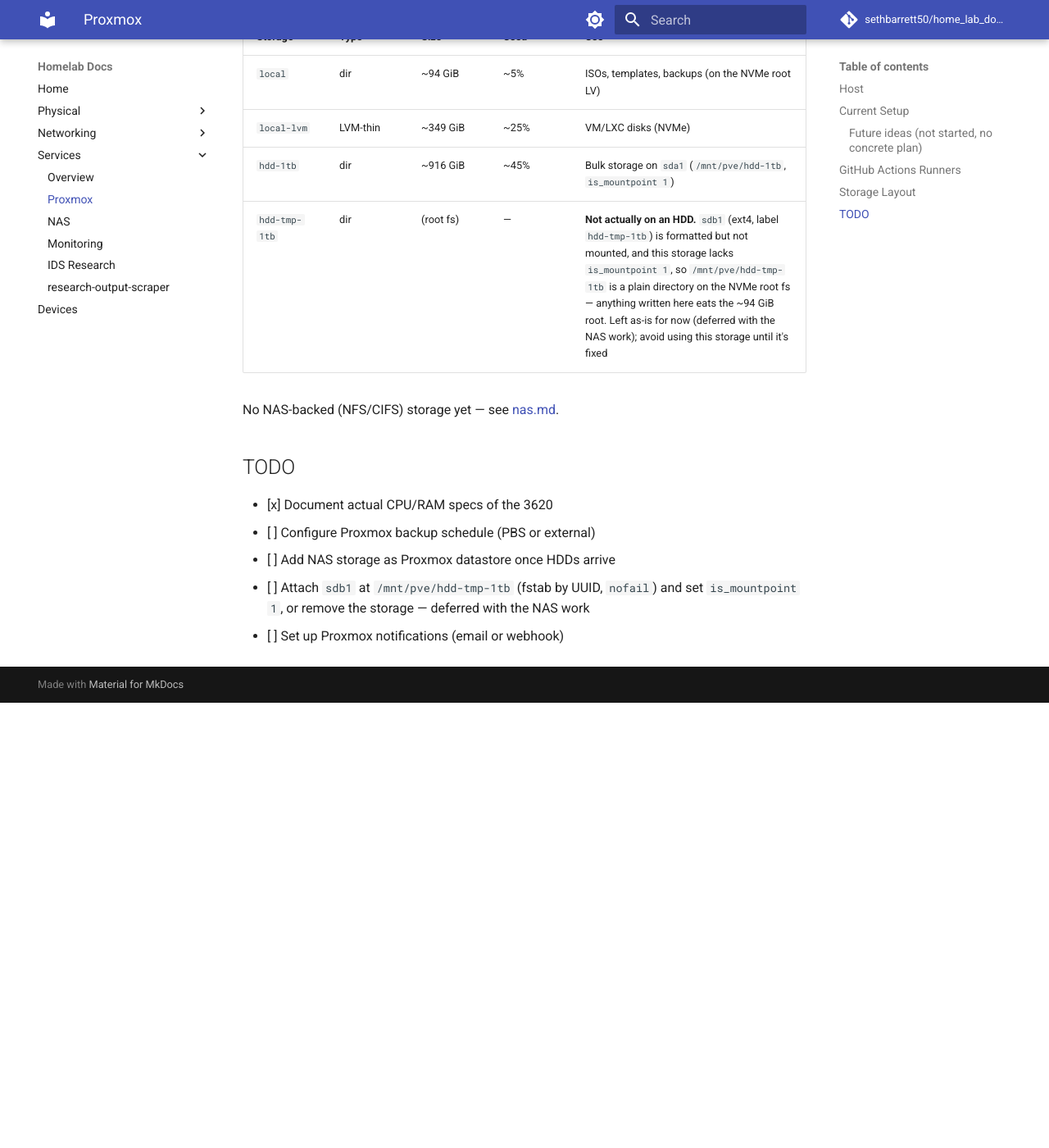
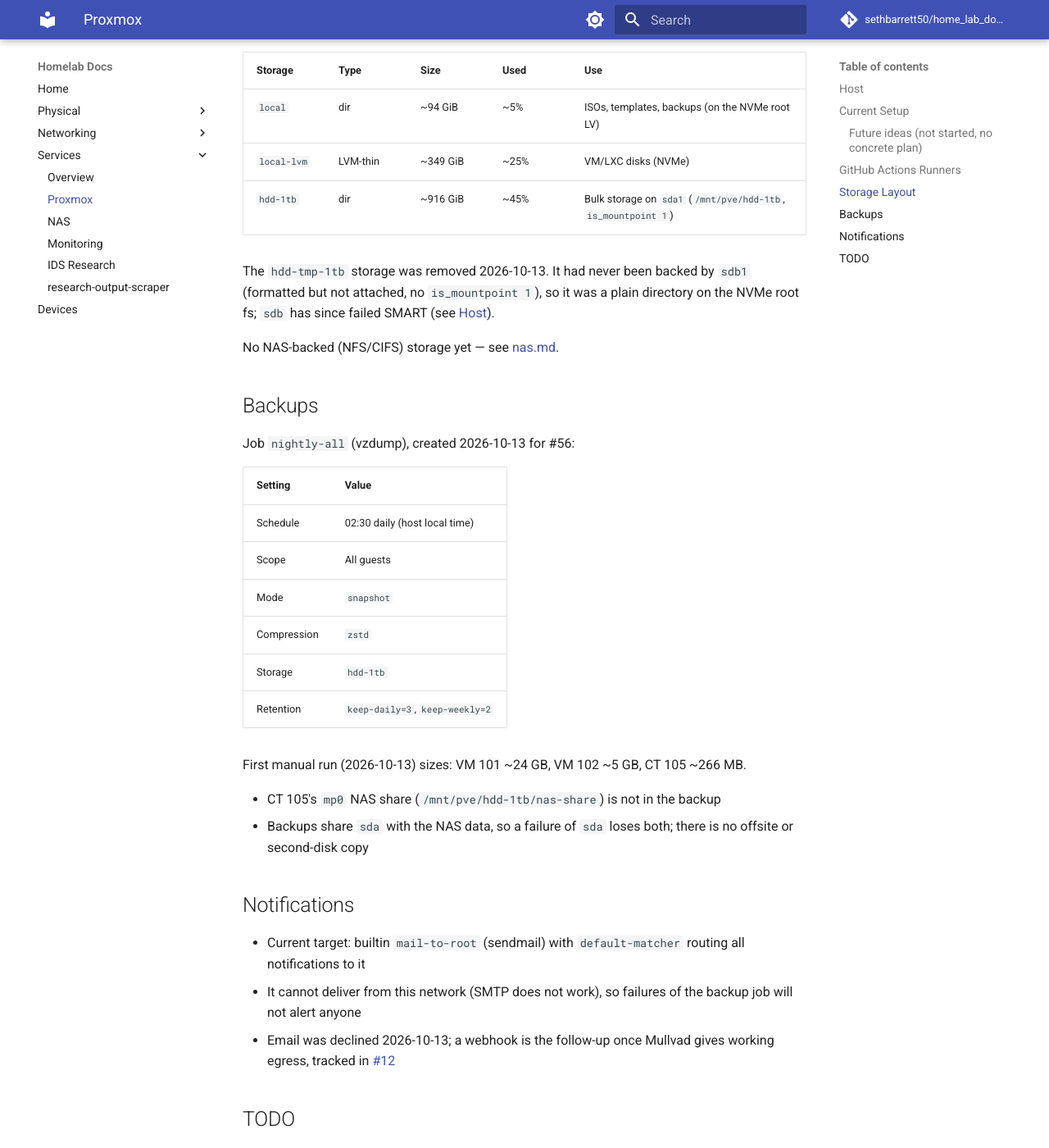
Before and after one commit to sethbarrett50/home_lab_docs, an MkDocs documentation site: the page built from docs/services/proxmox.md, in a window 1280 px wide and 1400 px high, scrolled down 2014 px. Shown: the whole window at 82% size. Built offline with MkDocs 1.6.1 and Material for MkDocs 9.7.7, drawn with Linux system fonts in a browser that asks for light colours; comment, search, counter and statistics services are not loaded; before the commit the page ends 2871 px from its top, so only the background shows below that; some of the changed text lies outside the part shown.

Commit message:
docs(proxmox): record hdd-tmp-1tb removal, sdb failure, nightly backups
Removes the hdd-tmp-1tb storage row (sdb1 never attached; sdb SMART FAILED),
documents the nightly-all vzdump job on hdd-1tb, and records notifications
as deferred to #12. Refs #56.

Claude-Session: https://claude.ai/code/session_016mGNZHbUSnQmi5q5qTwg3j

```diff
--- a/docs/services/proxmox.md
+++ b/docs/services/proxmox.md
@@ -14,7 +14,7 @@
 | CPU | Intel Core i7-6700K (Skylake) — 4C/8T, 4.0–4.2 GHz |
 | RAM | 32 GB — 4× 8 GB DDR4-2400 (all slots full), running at 2133 MT/s (the i7-6700K's rated max). ~18 GiB used at time of writing. 8 GiB swap |
 | Boot/VM disk | Toshiba XG5 512 GB NVMe (`KXG50ZNV512G`) — holds `local` + `local-lvm` |
-| HDDs | 2× 1 TB SATA 7200rpm — Seagate `ST1000DM003` (`sda`), Seagate `ST31000528AS` (`sdb`) |
+| HDDs | 2× 1 TB SATA 7200rpm — Seagate `ST1000DM003` (`sda`), Seagate `ST31000528AS` (`sdb`) — **`sdb` SMART FAILED 2026-10-13** (Reallocated_Sector_Ct 4015), unused, to be pulled/retired ([#57](https://github.com/sethbarrett50/home_lab_docs/issues/57)) |
 
 Specs collected 2026-10-08 via `dmidecode`, `lscpu`, `lsblk`, `pveversion`.
 
@@ -28,7 +28,7 @@ services overview):
 |---|---|---|
 | `gha-general-01` | VM 101 | 3x GitHub Actions runner containers (`dfair`/`pl`/`kc`), Buildkit, Grafana Alloy, cAdvisor, node-exporter |
 | `monitor-01` | VM 102 | Grafana, Prometheus, Loki, Uptime Kuma, Alloy, cAdvisor, node-exporter — see [monitoring.md](monitoring.md) |
-| `nas` | LXC 105 | File storage — software TBD, HDDs pending, see [nas.md](nas.md) |
+| `nas` | LXC 105 | File storage — software TBD, see [nas.md](nas.md). Data is mp0 `/mnt/pve/hdd-1tb/nas-share` -> `/mnt/nas-share` (`sda1`); rootfs on `local-lvm` |
 
 ### Future ideas (not started, no concrete plan)
 
@@ -58,21 +58,49 @@ sequenceDiagram
 
 ## Storage Layout
 
-From `pvesm status` (2026-10-08):
+From `pvesm status` (2026-10-13):
 
 | Storage | Type | Size | Used | Use |
 |---|---|---|---|---|
 | `local` | dir | ~94 GiB | ~5% | ISOs, templates, backups (on the NVMe root LV) |
 | `local-lvm` | LVM-thin | ~349 GiB | ~25% | VM/LXC disks (NVMe) |
 | `hdd-1tb` | dir | ~916 GiB | ~45% | Bulk storage on `sda1` (`/mnt/pve/hdd-1tb`, `is_mountpoint 1`) |
-| `hdd-tmp-1tb` | dir | (root fs) | — | **Not actually on an HDD.** `sdb1` (ext4, label `hdd-tmp-1tb`) is formatted but not mounted, and this storage lacks `is_mountpoint 1`, so `/mnt/pve/hdd-tmp-1tb` is a plain directory on the NVMe root fs — anything written here eats the ~94 GiB root. Left as-is for now (deferred with the NAS work); avoid using this storage until it's fixed |
+
+The `hdd-tmp-1tb` storage was removed 2026-10-13. It had never been backed by
+`sdb1` (formatted but not attached, no `is_mountpoint 1`), so it was a plain
+directory on the NVMe root fs; `sdb` has since failed SMART (see [Host](#host)).
 
 No NAS-backed (NFS/CIFS) storage yet — see [nas.md](nas.md).
+
+## Backups
+
+Job `nightly-all` (vzdump), created 2026-10-13 for #56:
+
+| Setting | Value |
+|---|---|
+| Schedule | 02:30 daily (host local time) |
+| Scope | All guests |
+| Mode | `snapshot` |
+| Compression | `zstd` |
+| Storage | `hdd-1tb` |
+| Retention | `keep-daily=3`, `keep-weekly=2` |
+
+First manual run (2026-10-13) sizes: VM 101 ~24 GB, VM 102 ~5 GB, CT 105 ~266 MB.
+
+- CT 105's `mp0` NAS share (`/mnt/pve/hdd-1tb/nas-share`) is not in the backup
+- Backups share `sda` with the NAS data, so a failure of `sda` loses both; there is no offsite or second-disk copy
+
+## Notifications
+
+- Current target: builtin `mail-to-root` (sendmail) with `default-matcher` routing all notifications to it
+- It cannot deliver from this network (SMTP does not work), so failures of the backup job will not alert anyone
+- Email was declined 2026-10-13; a webhook is the follow-up once Mullvad gives working egress, tracked in [#12](https://github.com/sethbarrett50/home_lab_docs/issues/12)
 
 ## TODO
 
 - [x] Document actual CPU/RAM specs of the 3620
-- [ ] Configure Proxmox backup schedule (PBS or external)
+- [x] Configure Proxmox backup schedule — `nightly-all` on `hdd-1tb`, 02:30 daily (see [Backups](#backups))
 - [ ] Add NAS storage as Proxmox datastore once HDDs arrive
-- [ ] Attach `sdb1` at `/mnt/pve/hdd-tmp-1tb` (fstab by UUID, `nofail`) and set `is_mountpoint 1`, or remove the storage — deferred with the NAS work
-- [ ] Set up Proxmox notifications (email or webhook)
+- [x] Resolve `sdb1` / `hdd-tmp-1tb` — storage removed 2026-10-13; `sdb` is failing, not reattached
+- [ ] Physically retire `sdb` (SMART FAILED) — [#57](https://github.com/sethbarrett50/home_lab_docs/issues/57)
+- [ ] Set up Proxmox notifications (email or webhook) — blocked on [#12](https://github.com/sethbarrett50/home_lab_docs/issues/12)
```
